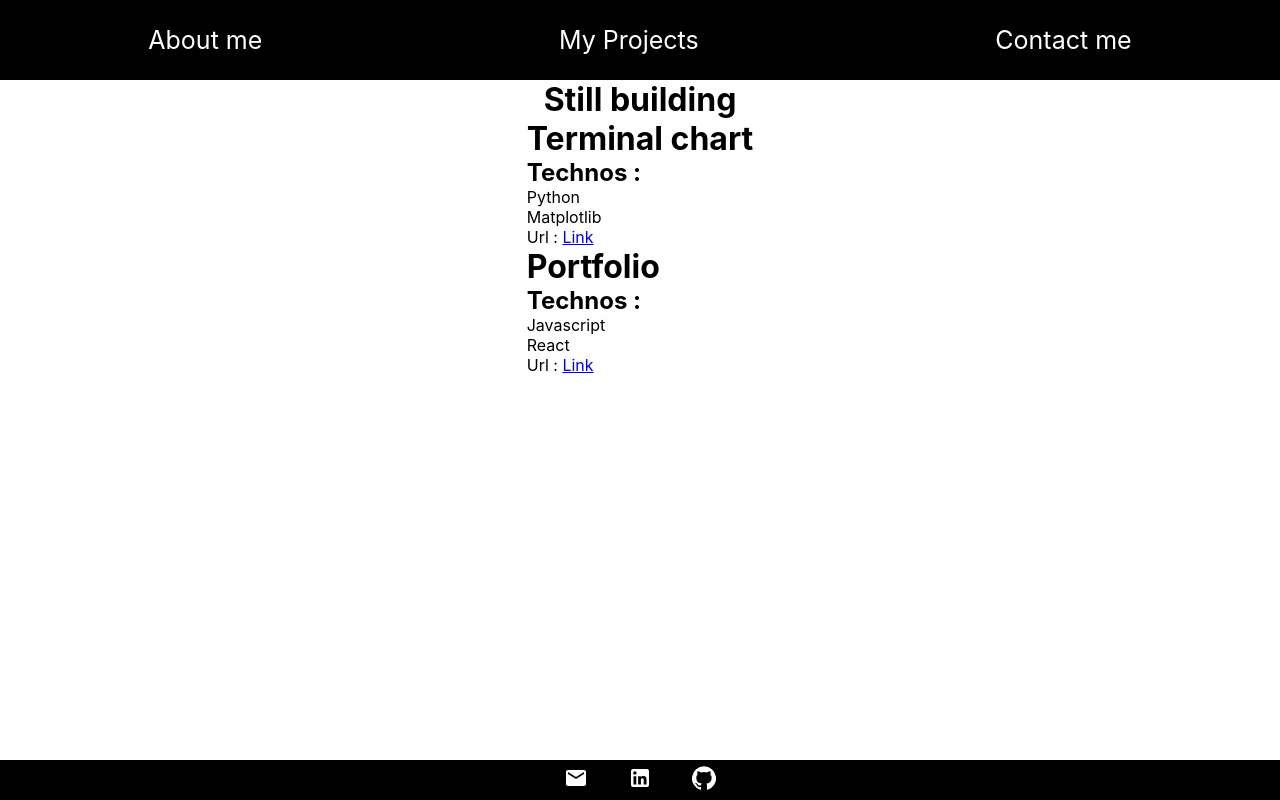
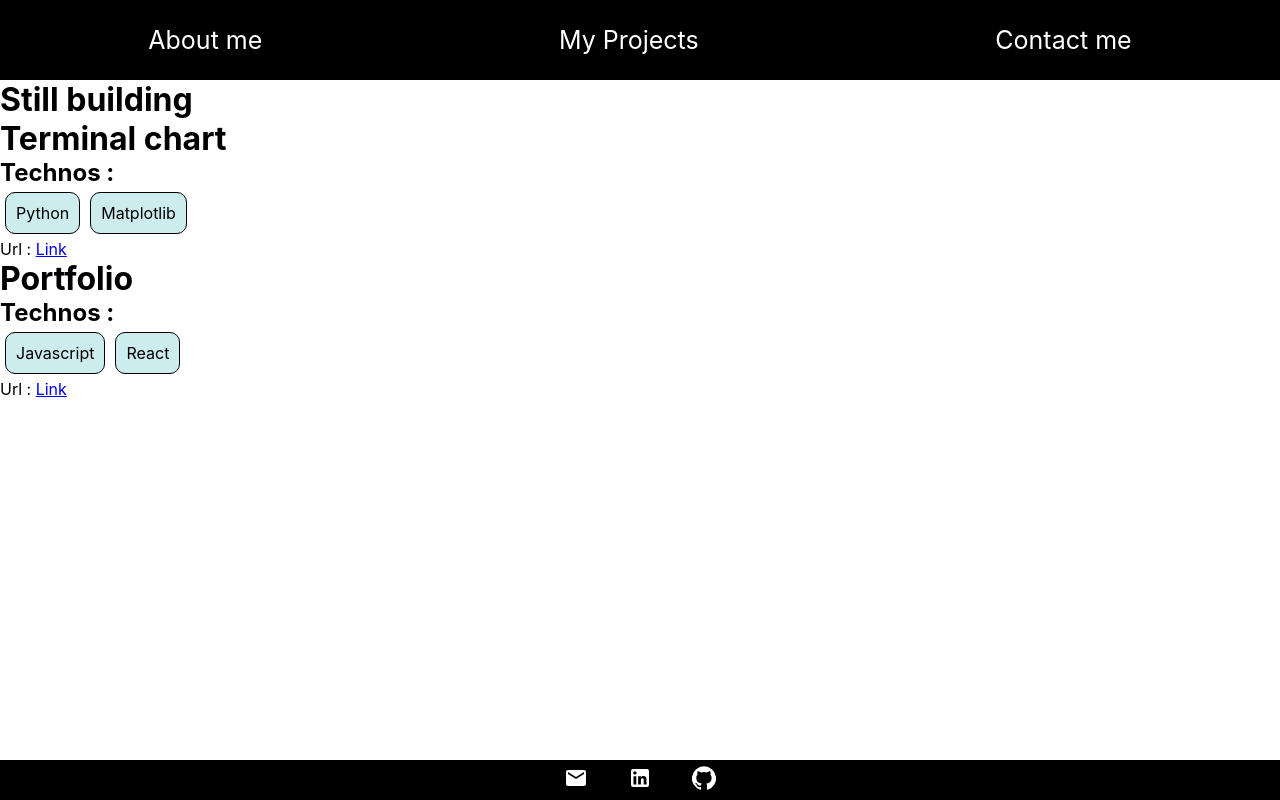
Before and after one commit to AntoineMeresse/Portfolio, a React (Create React App) app: page /projects in a window 1280 px wide. Built offline with nearby package versions, Linux system fonts and the light colour scheme.

Commit message:
feat : projectitem

```diff
--- a/src/components/Aboutme.css
+++ b/src/components/Aboutme.css
@@ -1,4 +1,5 @@
-.aboutme, .projects, .skills {
+.aboutme,
+.skills {
   display: flex;
   flex-direction: column;
   align-items: center;
@@ -10,13 +11,13 @@
 }
 
 .aboutme_topmessage h1 {
-    color : grey;
+  color: grey;
   font-size: 35px;
   text-align: center;
 }
 
 .aboutme h1.title {
-    color : rgb(60, 112, 160);
+  color: rgb(60, 112, 160);
   font-size: 80px;
   margin-bottom: 20px;
   text-align: center;
@@ -28,7 +29,8 @@ hr {
   margin: 30px 0px;
 }
 
-.skills, .skills_cards  {
+.skills,
+.skills_cards {
   width: 100%;
 }
 
@@ -38,15 +40,15 @@ hr {
   grid-template-columns: repeat(4, 1fr);
 }
 
-@media (max-width : 800px){
+@media (max-width: 800px) {
   .aboutme_topmessage h1 {
-        color : grey;
+    color: grey;
     font-size: 15px;
     text-align: center;
   }
 
   .aboutme h1.title {
-        color : rgb(60, 112, 160);
+    color: rgb(60, 112, 160);
     font-size: 50px;
     margin-bottom: 20px;
   }
--- a/src/components/Projectitem.css
+++ b/src/components/Projectitem.css
@@ -1,3 +1,14 @@
 .projectitem {
+}
 
+.projectitem ul {
+  display: flex;
 }
+
+.projectitem ul li {
+  background-color: rgba(64, 183, 187, 0.267);
+  padding: 10px;
+  margin: 5px;
+  border: 1px solid black;
+  border-radius: 10px;
+}
--- a/src/components/Projects.css
+++ b/src/components/Projects.css
@@ -1,3 +1,3 @@
 .projects {
-
+  width: 100%;
 }
```
Also changed, not shown: public/projects.json (deleted, +0 -7 lines). Lines whose indentation alone changed are shown as unchanged.
